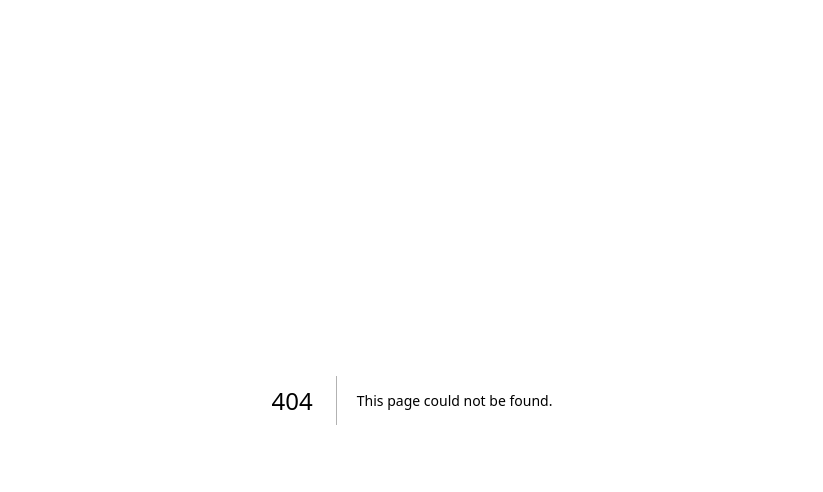
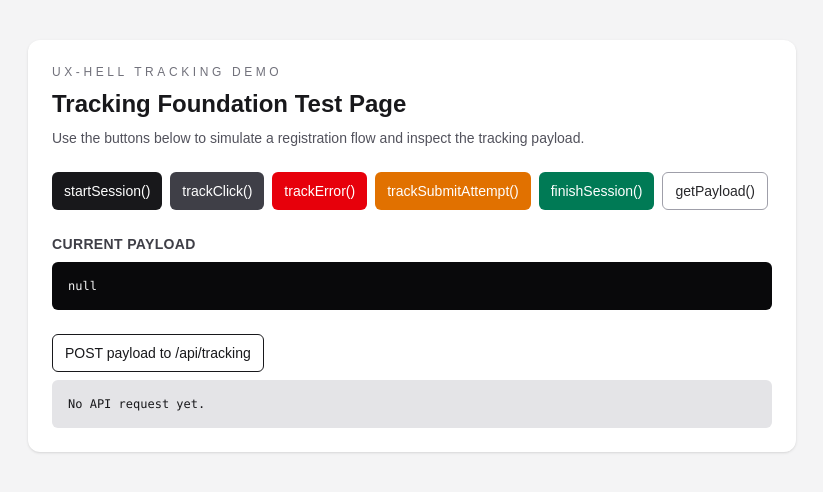
Before and after one commit to Vanemarendajad32/ux-hell, a Next.js app in the folder frontend/: page /tracking-demo in a window 1280 px wide. Before the commit this address had no page. Shown: the top 492 px of the page, without its empty margins (228-1051 px from the left). Built offline with nearby package versions, Linux system fonts and the light colour scheme.

Commit message:
ux-hell-8: add frontend tracking foundation, demo flow, and pnpm workflow docs and update next because old version was vulnerable

```diff
--- /dev/null
+++ b/frontend/app/api/tracking/route.ts
@@ -0,0 +1,37 @@
+import { NextResponse } from "next/server";
+import { trackingPayloadSchema } from "@/schemas/tracking-schema";
+
+export async function POST(request: Request) {
+  let body: unknown;
+
+  try {
+    body = await request.json();
+  } catch {
+    return NextResponse.json(
+      {
+        ok: false,
+        message: "Invalid JSON payload",
+      },
+      { status: 400 },
+    );
+  }
+
+  const parsed = trackingPayloadSchema.safeParse(body);
+
+  if (!parsed.success) {
+    return NextResponse.json(
+      {
+        ok: false,
+        message: "Invalid tracking payload",
+        issues: parsed.error.issues,
+      },
+      { status: 400 },
+    );
+  }
+
+  return NextResponse.json({
+    ok: true,
+    receivedAt: new Date().toISOString(),
+    payload: parsed.data,
+  });
+}
--- a/frontend/app/page.tsx
+++ b/frontend/app/page.tsx
@@ -2,7 +2,9 @@ export default function Home() {
   return (
     <div className="flex min-h-screen items-center justify-center bg-zinc-50 text-zinc-900">
       <main className="mx-auto flex w-full max-w-2xl flex-col gap-4 px-6 py-16 text-center">
-        <p className="text-sm uppercase tracking-[0.3em] text-zinc-500">ux-hell</p>
+        <p className="text-sm uppercase tracking-[0.3em] text-zinc-500">
+          ux-hell
+        </p>
         <h1 className="text-3xl font-semibold leading-tight sm:text-4xl">
           Tervitus! oled kenasti ux-hell projekti tööle saanud.
         </h1>
--- /dev/null
+++ b/frontend/app/tracking-demo/page.tsx
@@ -0,0 +1,150 @@
+"use client";
+
+import { useMemo, useState } from "react";
+import {
+  finishSession,
+  getPayload,
+  startSession,
+  type TrackingPayload,
+  trackClick,
+  trackError,
+  trackSubmitAttempt,
+} from "@/lib/tracking";
+
+export default function TrackingDemoPage() {
+  const [payload, setPayload] = useState<TrackingPayload | null>(null);
+  const [apiResult, setApiResult] = useState<string>("");
+  const prettyPayload = useMemo(
+    () => JSON.stringify(payload, null, 2),
+    [payload],
+  );
+
+  const refreshPayload = () => {
+    setPayload(getPayload());
+  };
+
+  const runTrackingAction = (action: () => void) => {
+    try {
+      action();
+      refreshPayload();
+      setApiResult("");
+    } catch (error) {
+      const message =
+        error instanceof Error
+          ? error.message
+          : "Unknown tracking error occurred.";
+      setApiResult(message);
+    }
+  };
+
+  const handleSendToApi = async () => {
+    const currentPayload = getPayload();
+
+    if (!currentPayload) {
+      setApiResult("No payload available. Start a session first.");
+      return;
+    }
+
+    const response = await fetch("/api/tracking", {
+      method: "POST",
+      headers: {
+        "Content-Type": "application/json",
+      },
+      body: JSON.stringify(currentPayload),
+    });
+
+    const data = await response.json();
+    setApiResult(JSON.stringify(data, null, 2));
+  };
+
+  return (
+    <div className="min-h-screen bg-zinc-100 px-6 py-10 text-zinc-900">
+      <main className="mx-auto flex w-full max-w-3xl flex-col gap-6 rounded-xl bg-white p-6 shadow-sm">
+        <div className="space-y-2">
+          <p className="text-xs uppercase tracking-[0.3em] text-zinc-500">
+            ux-hell tracking demo
+          </p>
+          <h1 className="text-2xl font-semibold">
+            Tracking Foundation Test Page
+          </h1>
+          <p className="text-sm text-zinc-600">
+            Use the buttons below to simulate a registration flow and inspect
+            the tracking payload.
+          </p>
+        </div>
+
+        <div className="flex flex-wrap gap-2">
+          <button
+            className="rounded-md bg-zinc-900 px-3 py-2 text-sm text-white"
+            onClick={() => {
+              setPayload(startSession());
+              setApiResult("");
+            }}
+            type="button"
+          >
+            startSession()
+          </button>
+          <button
+            className="rounded-md bg-zinc-700 px-3 py-2 text-sm text-white"
+            onClick={() => runTrackingAction(trackClick)}
+            type="button"
+          >
+            trackClick()
+          </button>
+          <button
+            className="rounded-md bg-red-600 px-3 py-2 text-sm text-white"
+            onClick={() => runTrackingAction(trackError)}
+            type="button"
+          >
+            trackError()
+          </button>
+          <button
+            className="rounded-md bg-amber-600 px-3 py-2 text-sm text-white"
+            onClick={() => runTrackingAction(trackSubmitAttempt)}
+            type="button"
+          >
+            trackSubmitAttempt()
+          </button>
+          <button
+            className="rounded-md bg-emerald-700 px-3 py-2 text-sm text-white"
+            onClick={() => {
+              setPayload(finishSession());
+            }}
+            type="button"
+          >
+            finishSession()
+          </button>
+          <button
+            className="rounded-md border border-zinc-400 px-3 py-2 text-sm text-zinc-800"
+            onClick={refreshPayload}
+            type="button"
+          >
+            getPayload()
+          </button>
+        </div>
+
+        <div className="space-y-2">
+          <h2 className="text-sm font-semibold uppercase tracking-wide text-zinc-700">
+            Current Payload
+          </h2>
+          <pre className="overflow-x-auto rounded-md bg-zinc-950 p-4 text-xs text-zinc-100">
+            {prettyPayload ?? "null"}
+          </pre>
+        </div>
+
+        <div className="space-y-2">
+          <button
+            className="rounded-md border border-zinc-900 px-3 py-2 text-sm font-medium text-zinc-900"
+            onClick={handleSendToApi}
+            type="button"
+          >
+            POST payload to /api/tracking
+          </button>
+          <pre className="overflow-x-auto rounded-md bg-zinc-200 p-4 text-xs text-zinc-900">
+            {apiResult || "No API request yet."}
+          </pre>
+        </div>
+      </main>
+    </div>
+  );
+}
--- /dev/null
+++ b/frontend/lib/tracking/index.ts
@@ -0,0 +1,9 @@
+export {
+  finishSession,
+  getPayload,
+  startSession,
+  trackClick,
+  trackError,
+  trackSubmitAttempt,
+} from "@/lib/tracking/session-tracker";
+export type { TrackingPayload } from "@/lib/tracking/types";
--- /dev/null
+++ b/frontend/lib/tracking/session-tracker.ts
@@ -0,0 +1,88 @@
+import "client-only";
+import type { TrackingPayload } from "@/lib/tracking/types";
+
+let currentSession: TrackingPayload | null = null;
+let sessionStartMs = 0;
+
+function createSessionId(): string {
+  return crypto.randomUUID();
+}
+
+function createNewSession(now: number): TrackingPayload {
+  return {
+    sessionId: createSessionId(),
+    startTime: new Date(now).toISOString(),
+    completionTimeMs: null,
+    clickCount: 0,
+    errorCount: 0,
+    submitAttempts: 0,
+    completed: false,
+  };
+}
+
+function getCurrentSessionOrThrow(): TrackingPayload {
+  if (!currentSession) {
+    throw new Error(
+      "Tracking session not started. Call startSession() before tracking events.",
+    );
+  }
+
+  return currentSession;
+}
+
+function getTrackableSessionOrThrow(): TrackingPayload {
+  const session = getCurrentSessionOrThrow();
+
+  if (session.completed) {
+    throw new Error(
+      "Tracking session already finished. Call startSession() to begin a new session.",
+    );
+  }
+
+  return session;
+}
+
+export function startSession(): TrackingPayload {
+  const now = Date.now();
+
+  currentSession = createNewSession(now);
+  sessionStartMs = now;
+
+  return { ...currentSession };
+}
+
+export function trackClick(): void {
+  const session = getTrackableSessionOrThrow();
+  session.clickCount += 1;
+}
+
+export function trackError(): void {
+  const session = getTrackableSessionOrThrow();
+  session.errorCount += 1;
+}
+
+export function trackSubmitAttempt(): void {
+  const session = getTrackableSessionOrThrow();
+  session.submitAttempts += 1;
+}
+
+export function finishSession(): TrackingPayload | null {
+  if (!currentSession) {
+    return null;
+  }
+
+  if (!currentSession.completed) {
+    currentSession.completed = true;
+    currentSession.completionTimeMs = Date.now() - sessionStartMs;
+  }
+
+  return { ...currentSession };
+}
+
+export function getPayload(): TrackingPayload | null {
+  if (!currentSession) {
+    return null;
+  }
+
+  return { ...currentSession };
+}
--- /dev/null
+++ b/frontend/lib/tracking/types.ts
@@ -0,0 +1,9 @@
+export interface TrackingPayload {
+  sessionId: string;
+  startTime: string;
+  completionTimeMs: number | null;
+  clickCount: number;
+  errorCount: number;
+  submitAttempts: number;
+  completed: boolean;
+}
--- a/frontend/package.json
+++ b/frontend/package.json
@@ -2,6 +2,7 @@
   "name": "frontend",
   "version": "0.1.0",
   "private": true,
+  "packageManager": "pnpm@9.0.0",
   "scripts": {
     "dev": "next dev",
     "build": "next build",
@@ -10,7 +11,7 @@
     "format": "biome format --write"
   },
   "dependencies": {
-    "next": "16.1.6",
+    "next": "16.1.7",
     "react": "19.2.3",
     "react-dom": "19.2.3",
     "zod": "4.3.6"
--- a/frontend/pnpm-workspace.yaml
+++ b/frontend/pnpm-workspace.yaml
@@ -1,3 +1,6 @@
+packages:
+  - "."
+
 ignoredBuiltDependencies:
   - sharp
   - unrs-resolver
--- a/frontend/schemas/register-schema.ts
+++ b/frontend/schemas/register-schema.ts
@@ -2,7 +2,5 @@ import { z } from "zod";
 
 export const registerSchema = z.object({
   email: z.string().trim().email("Invalid email"),
-  password: z
-    .string()
-    .min(8, "Password must be at least 8 characters"),
+  password: z.string().min(8, "Password must be at least 8 characters"),
 });
--- /dev/null
+++ b/frontend/schemas/tracking-schema.ts
@@ -0,0 +1,13 @@
+import { z } from "zod";
+
+export const trackingPayloadSchema = z.object({
+  sessionId: z.string().min(1),
+  startTime: z.string().datetime(),
+  completionTimeMs: z.number().int().nonnegative().nullable(),
+  clickCount: z.number().int().nonnegative(),
+  errorCount: z.number().int().nonnegative(),
+  submitAttempts: z.number().int().nonnegative(),
+  completed: z.boolean(),
+});
+
+export type TrackingPayloadInput = z.infer<typeof trackingPayloadSchema>;
```
Also changed, not shown: 3 other files (tests, documents, lock files or other folders).
